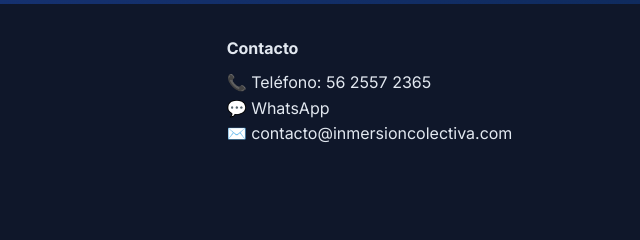
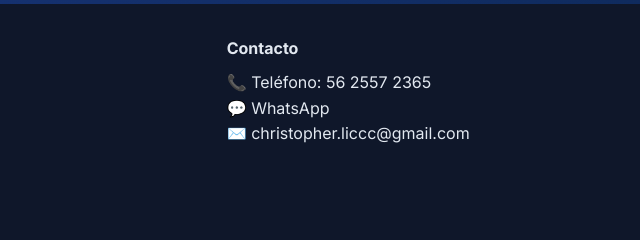
Before and after one commit to erodriguez9304-lgtm/Inmersion_colectiva, a plain HTML site: page index.html in a window 1280 px wide. Shown: the part 4279-4519 px from the top of the page, 640-1280 px from the left. Drawn offline with Linux system fonts and the light colour scheme.

Commit message:
Agregar testimonios de pacientes y actualizar correo de contacto

```diff
--- a/assets/js/app.js
+++ b/assets/js/app.js
@@ -115,7 +115,7 @@ const texts = {
       finalidadTitle: "Finalidad",
       finalidadText: "Usamos tus datos para agendar y dar seguimiento a tus sesiones, mantener tu expediente clínico y contactarte sobre tu proceso terapéutico. Tus datos de salud están protegidos por el secreto profesional y no se comparten con terceros, salvo obligación legal.",
       arcoTitle: "Derechos ARCO",
-      arcoText: 'Puedes solicitar acceder, rectificar, cancelar u oponerte al uso de tus datos personales, incluyendo tu expediente clínico, escribiendo a <a href="mailto:contacto@inmersioncolectiva.com">contacto@inmersioncolectiva.com</a>.',
+      arcoText: 'Puedes solicitar acceder, rectificar, cancelar u oponerte al uso de tus datos personales, incluyendo tu expediente clínico, escribiendo a <a href="mailto:christopher.liccc@gmail.com">christopher.liccc@gmail.com</a>.',
       cambiosTitle: "Cambios a este aviso",
       cambiosText: "Este aviso puede actualizarse; la versión vigente siempre estará disponible en esta página."
     },
@@ -232,7 +232,7 @@ const texts = {
       finalidadTitle: "Purpose",
       finalidadText: "We use your data to schedule and follow up on your sessions, maintain your clinical record, and contact you about your therapeutic process. Your health data is protected by professional confidentiality and is not shared with third parties, except where legally required.",
       arcoTitle: "Data rights",
-      arcoText: 'You can request to access, rectify, cancel or object to the use of your personal data, including your clinical record, by writing to <a href="mailto:contacto@inmersioncolectiva.com">contacto@inmersioncolectiva.com</a>.',
+      arcoText: 'You can request to access, rectify, cancel or object to the use of your personal data, including your clinical record, by writing to <a href="mailto:christopher.liccc@gmail.com">christopher.liccc@gmail.com</a>.',
       cambiosTitle: "Changes to this notice",
       cambiosText: "This notice may be updated; the current version will always be available on this page."
     },
--- a/index.html
+++ b/index.html
@@ -338,7 +338,7 @@
       </div>
       <div>
         <h4 data-section="footer" data-value="contactoTitle">Contacto</h4>
-        <p><span data-section="footer" data-value="telefono">📞 Teléfono: 56 2557 2365</span><br>💬 <a href="https://wa.me/525625572365" target="_blank">WhatsApp</a><br>✉️ contacto@inmersioncolectiva.com</p>
+        <p><span data-section="footer" data-value="telefono">📞 Teléfono: 56 2557 2365</span><br>💬 <a href="https://wa.me/525625572365" target="_blank">WhatsApp</a><br>✉️ <a href="mailto:christopher.liccc@gmail.com">christopher.liccc@gmail.com</a></p>
       </div>
     </div>
     <div class="footer-bottom">
@@ -375,7 +375,7 @@
         <p data-section="privacy" data-value="finalidadText">Usamos tus datos para agendar y dar seguimiento a tus sesiones, mantener tu expediente clínico y contactarte sobre tu proceso terapéutico. Tus datos de salud están protegidos por el secreto profesional y no se comparten con terceros, salvo obligación legal.</p>
 
         <h3 data-section="privacy" data-value="arcoTitle">Derechos ARCO</h3>
-        <p data-section="privacy" data-value="arcoText">Puedes solicitar acceder, rectificar, cancelar u oponerte al uso de tus datos personales, incluyendo tu expediente clínico, escribiendo a <a href="mailto:contacto@inmersioncolectiva.com">contacto@inmersioncolectiva.com</a>.</p>
+        <p data-section="privacy" data-value="arcoText">Puedes solicitar acceder, rectificar, cancelar u oponerte al uso de tus datos personales, incluyendo tu expediente clínico, escribiendo a <a href="mailto:christopher.liccc@gmail.com">christopher.liccc@gmail.com</a>.</p>
 
         <h3 data-section="privacy" data-value="cambiosTitle">Cambios a este aviso</h3>
         <p data-section="privacy" data-value="cambiosText">Este aviso puede actualizarse; la versión vigente siempre estará disponible en esta página.</p>
```
Also changed, not shown: blog/el-ego-como-aliado-en-la-identidad.html (+1 -1 lines).
